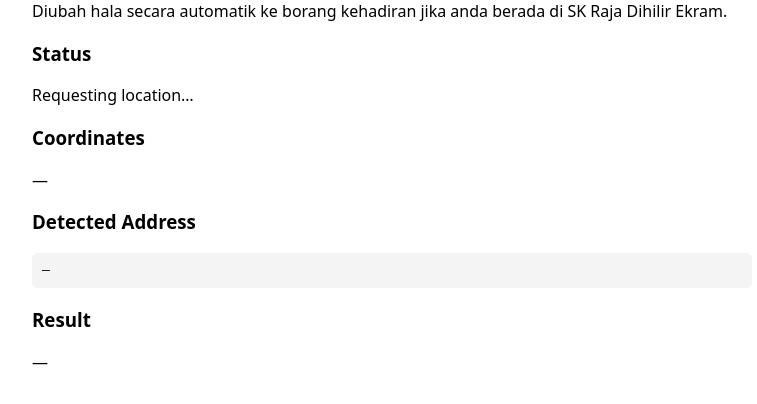
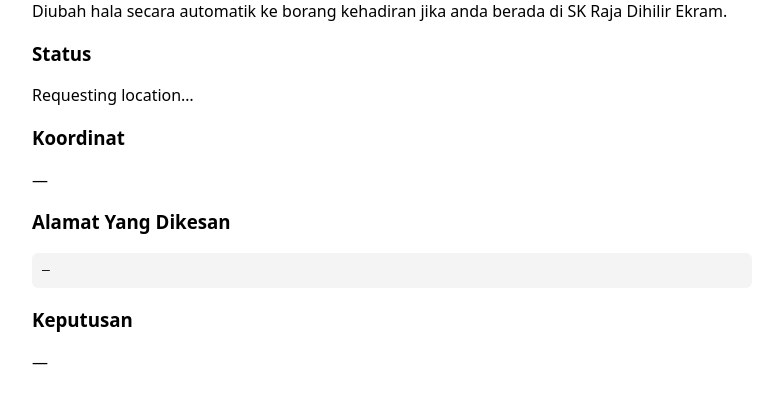
Before and after one commit to BorangKehadiran/Detect-GPS, a plain HTML site: page index.html in a window 1280 px wide. Shown: the part 104-508 px from the top of the page, without its empty margins (248-1005 px from the left). Drawn offline with Linux system fonts and the light colour scheme.

Commit message:
index.html

```diff
--- a/index.html
+++ b/index.html
@@ -18,13 +18,13 @@
   <h3>Status</h3>
   <p id="status">Idle</p>
 
-  <h3>Coordinates</h3>
+  <h3>Koordinat</h3>
   <p id="coords">—</p>
 
-  <h3>Detected Address</h3>
+  <h3>Alamat Yang Dikesan</h3>
   <pre id="address">—</pre>
 
-  <h3>Result</h3>
+  <h3>Keputusan</h3>
   <p id="result">—</p>
 
 <script>
```
